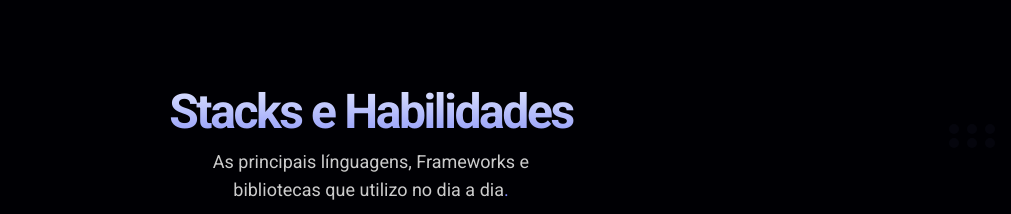
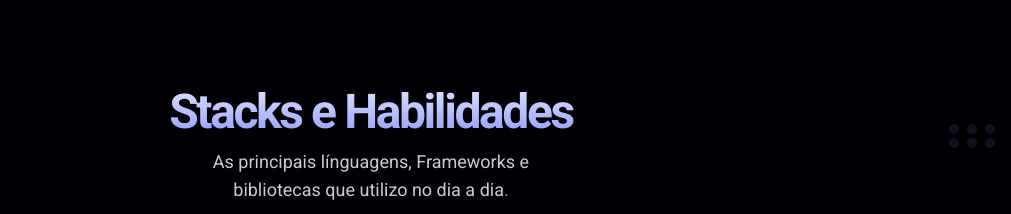
Before and after one commit to paulopbi/portfolio, a Next.js app: page / in a window 1280 px wide. Shown: the part 820-1034 px from the top of the page, without its empty margins (269-1280 px from the left). Built offline with nearby package versions, Linux system fonts and the light colour scheme.

Commit message:
chore: change icon color

```diff
--- a/src/components/Icons/Ornament_Icon.tsx
+++ b/src/components/Icons/Ornament_Icon.tsx
@@ -7,12 +7,12 @@ export default function Ornament_Icon() {
       fill="none"
       xmlns="http://www.w3.org/2000/svg"
     >
-      <circle cx="5" cy="5" r="5" fill="#0D0E1B" />
-      <circle cx="5" cy="19" r="5" fill="#0D0E1B" />
-      <circle cx="23" cy="5" r="5" fill="#0D0E1B" />
-      <circle cx="23" cy="19" r="5" fill="#0D0E1B" />
-      <circle cx="41" cy="5" r="5" fill="#0D0E1B" />
-      <circle cx="41" cy="19" r="5" fill="#0D0E1B" />
+      <circle cx="5" cy="5" r="5" fill="#2a2c46" />
+      <circle cx="5" cy="19" r="5" fill="#2a2c46" />
+      <circle cx="23" cy="5" r="5" fill="#2a2c46" />
+      <circle cx="23" cy="19" r="5" fill="#2a2c46" />
+      <circle cx="41" cy="5" r="5" fill="#2a2c46" />
+      <circle cx="41" cy="19" r="5" fill="#2a2c46" />
     </svg>
   );
 }
```
